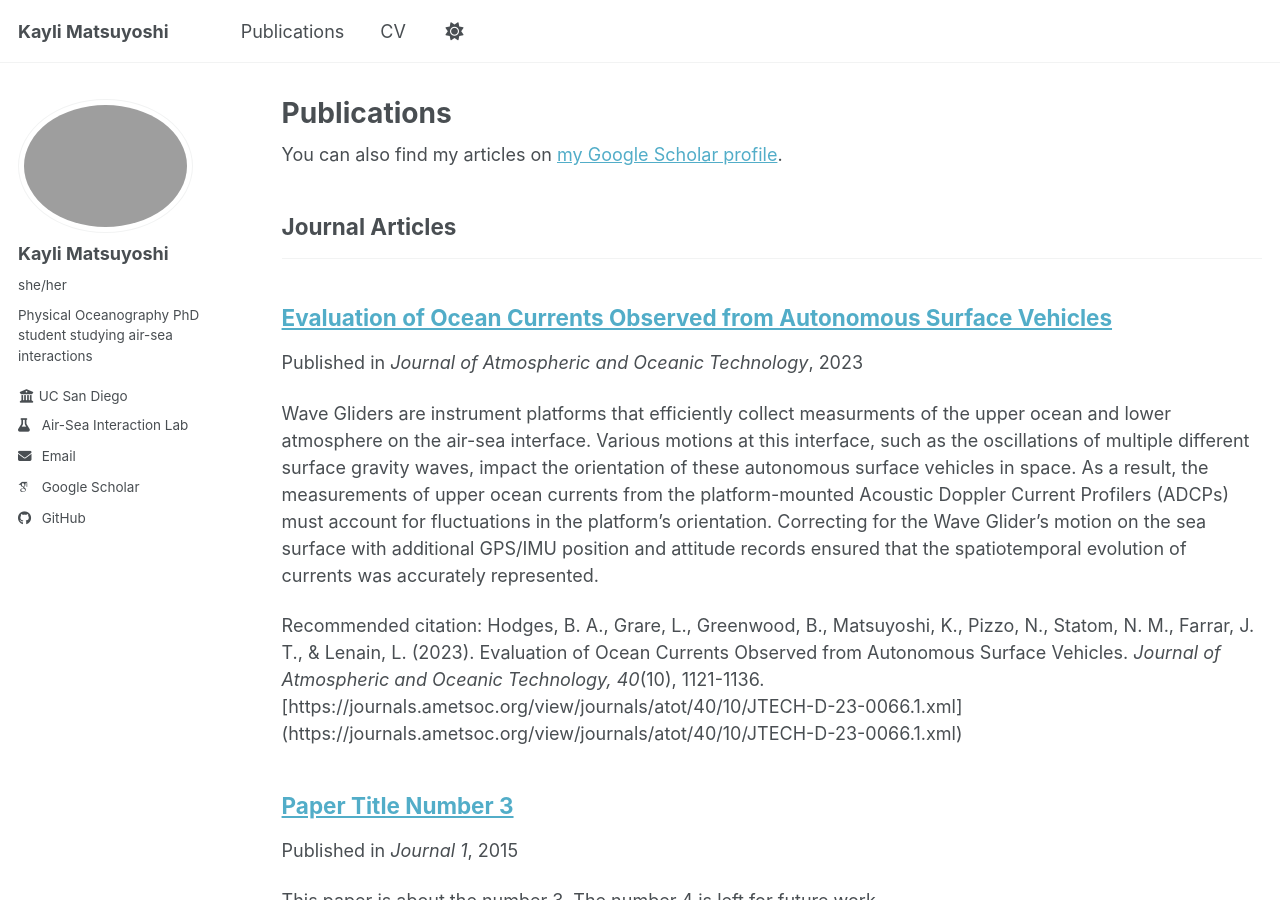
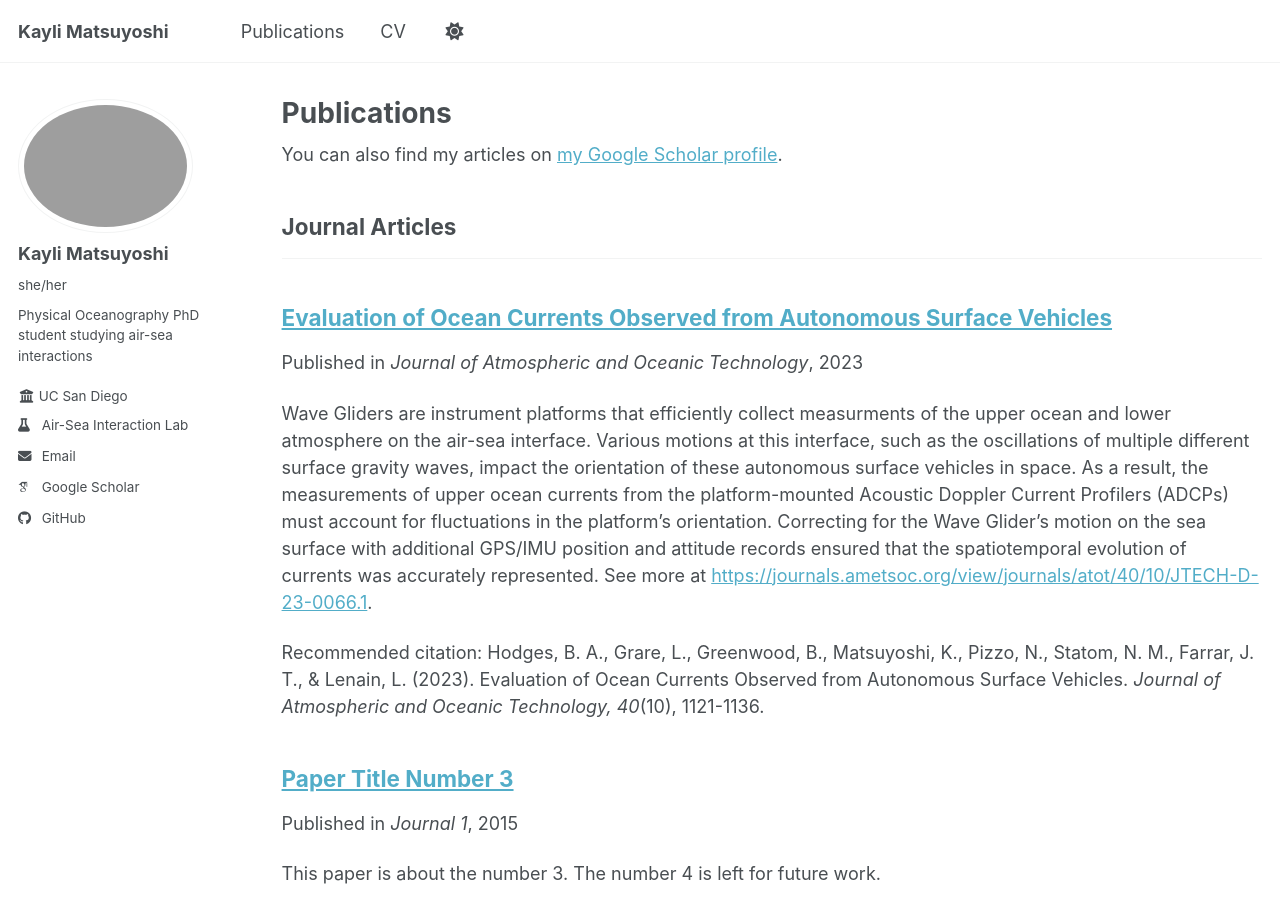
Before and after one commit to kmatsuyo/kmatsuyo.github.io, a Jekyll site: the page built from _pages/publications.html, in a window 1280 px wide and 900 px high. Built offline with Jekyll 4.4.1, drawn with Linux system fonts in a browser that asks for light colours; some web fonts are replaced; a script bundle is joined from its source files by our own code; library files that are not in the unit come from our copies.

Commit message:
Update 2023-10-01-evalutation-of-ocean-currents-observed-from-autonomous-surface-vehicles.md

```diff
--- a/_publications/2023-10-01-evalutation-of-ocean-currents-observed-from-autonomous-surface-vehicles.md
+++ b/_publications/2023-10-01-evalutation-of-ocean-currents-observed-from-autonomous-surface-vehicles.md
@@ -3,10 +3,10 @@
 collection: publications
 category: manuscripts
 permalink: /publication/2023-10-01-evalutation-of-ocean-currents-observed-from-autonomous-surface-vehicles
-excerpt: 'Wave Gliders are instrument platforms that efficiently collect measurments of the upper ocean and lower atmosphere on the air-sea interface. Various motions at this interface, such as the oscillations of multiple different surface gravity waves, impact the orientation of these autonomous surface vehicles in space. As a result, the measurements of upper ocean currents from the platform-mounted Acoustic Doppler Current Profilers (ADCPs) must account for fluctuations in the platform''s orientation. Correcting for the Wave Glider''s motion on the sea surface with additional GPS/IMU position and attitude records ensured that the spatiotemporal evolution of currents was accurately represented.'
+excerpt: 'Wave Gliders are instrument platforms that efficiently collect measurments of the upper ocean and lower atmosphere on the air-sea interface. Various motions at this interface, such as the oscillations of multiple different surface gravity waves, impact the orientation of these autonomous surface vehicles in space. As a result, the measurements of upper ocean currents from the platform-mounted Acoustic Doppler Current Profilers (ADCPs) must account for fluctuations in the platform''s orientation. Correcting for the Wave Glider''s motion on the sea surface with additional GPS/IMU position and attitude records ensured that the spatiotemporal evolution of currents was accurately represented. See more at [https://journals.ametsoc.org/view/journals/atot/40/10/JTECH-D-23-0066.1](https://journals.ametsoc.org/view/journals/atot/40/10/JTECH-D-23-0066.1).'
 date: 2023-10-01
 venue: 'Journal of Atmospheric and Oceanic Technology'
-citation: 'Hodges, B. A., Grare, L., Greenwood, B., Matsuyoshi, K., Pizzo, N., Statom, N. M., Farrar, J. T., & Lenain, L. (2023). Evaluation of Ocean Currents Observed from Autonomous Surface Vehicles. <i>Journal of Atmospheric and Oceanic Technology, 40</i>(10), 1121-1136. [https://journals.ametsoc.org/view/journals/atot/40/10/JTECH-D-23-0066.1.xml](https://journals.ametsoc.org/view/journals/atot/40/10/JTECH-D-23-0066.1.xml)'
+citation: 'Hodges, B. A., Grare, L., Greenwood, B., Matsuyoshi, K., Pizzo, N., Statom, N. M., Farrar, J. T., & Lenain, L. (2023). Evaluation of Ocean Currents Observed from Autonomous Surface Vehicles. <i>Journal of Atmospheric and Oceanic Technology, 40</i>(10), 1121-1136.'
 ---
 
 The contents above will be part of a list of publications, if the user clicks the link for the publication than the contents of section will be rendered as a full page, allowing you to provide more information about the paper for the reader. When publications are displayed as a single page, the contents of the above "citation" field will automatically be included below this section in a smaller font.
```
